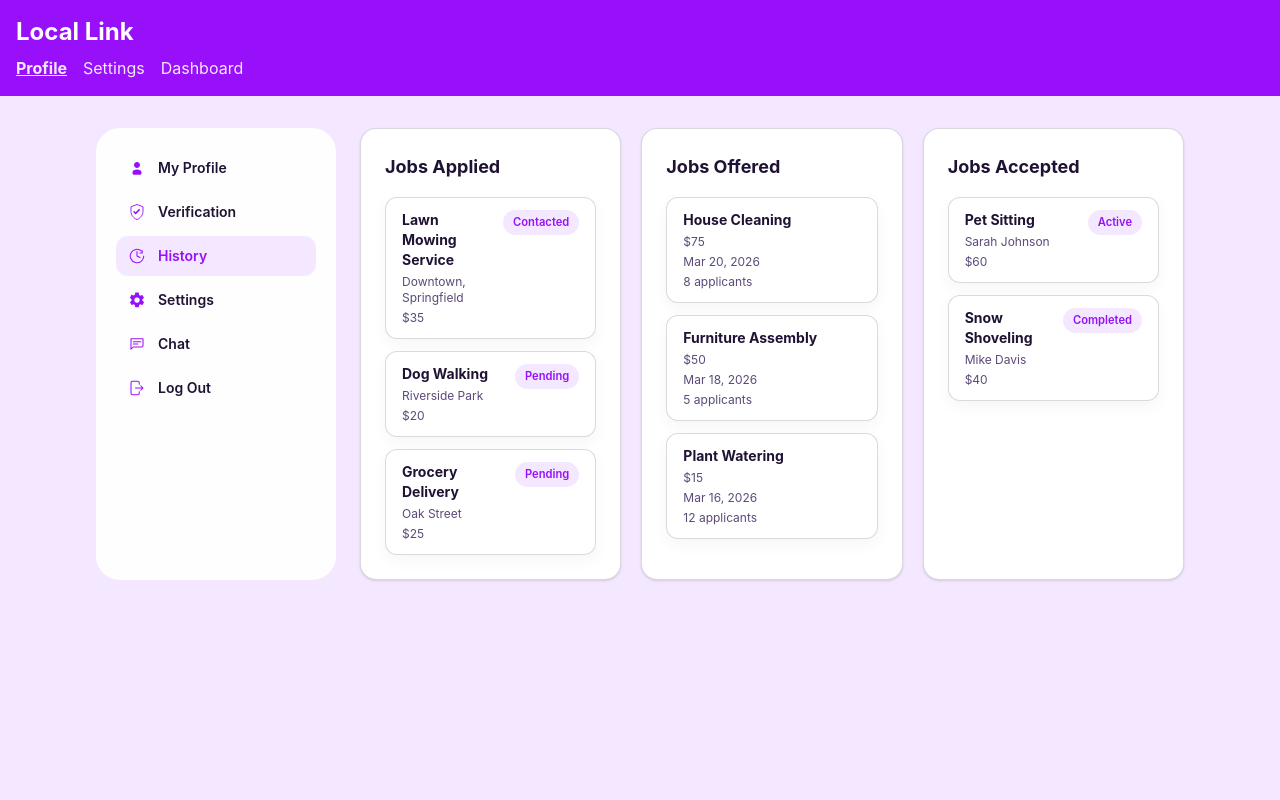
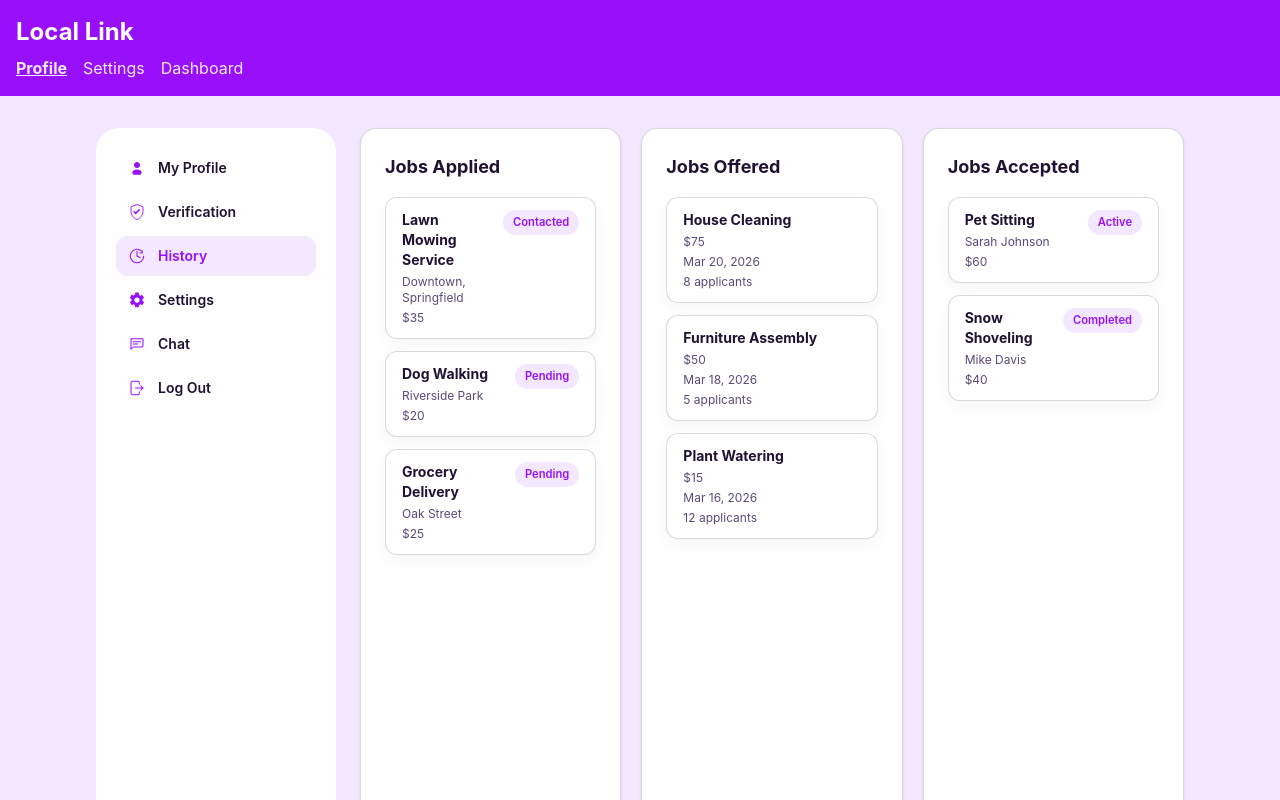
Before and after one commit to KyiPhyuThiriKhaing/CSC105-G09-GenZCoders-LocalLink, a React (Vite) app in the folder locallink-frontend/: page /profile/history in a window 1280 px wide. Shown: the top 800 px of the page. Built offline with nearby package versions, Linux system fonts and the light colour scheme.

Commit message:
fix: adjust Sidebar component height for better layout consistency

```diff
--- a/locallink-frontend/src/components/Sidebar.tsx
+++ b/locallink-frontend/src/components/Sidebar.tsx
@@ -129,7 +129,7 @@ type SidebarProps = {
 
 function Sidebar({ activeKey }: SidebarProps) {
     return (
-        <aside className="w-60 shrink-0 rounded-3xl bg-white/95 p-4 sm:p-5">
+        <aside className="self-stretch min-h-[calc(100vh-3rem)] w-60 shrink-0 rounded-3xl bg-white/95 p-4 sm:p-5">
             <nav className="space-y-1">
                 {items.map((item) => (
                     <a
```
